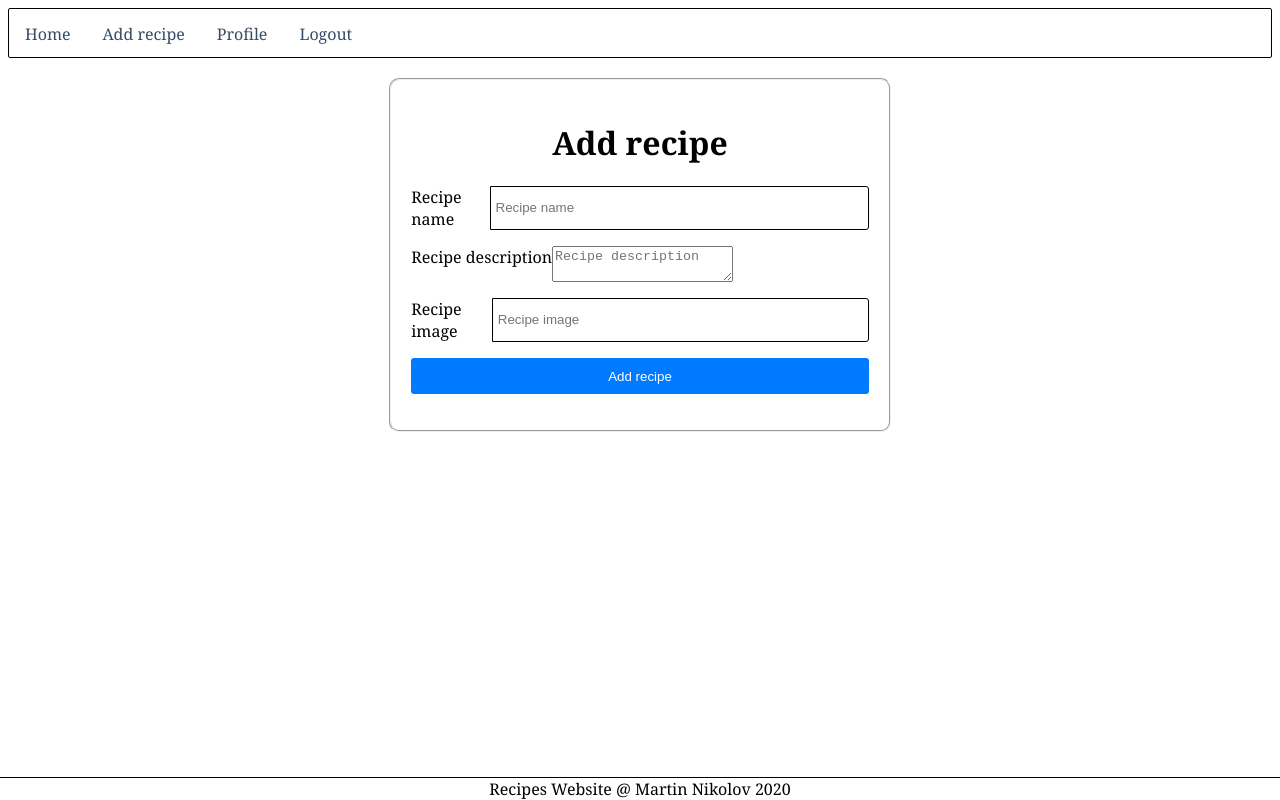
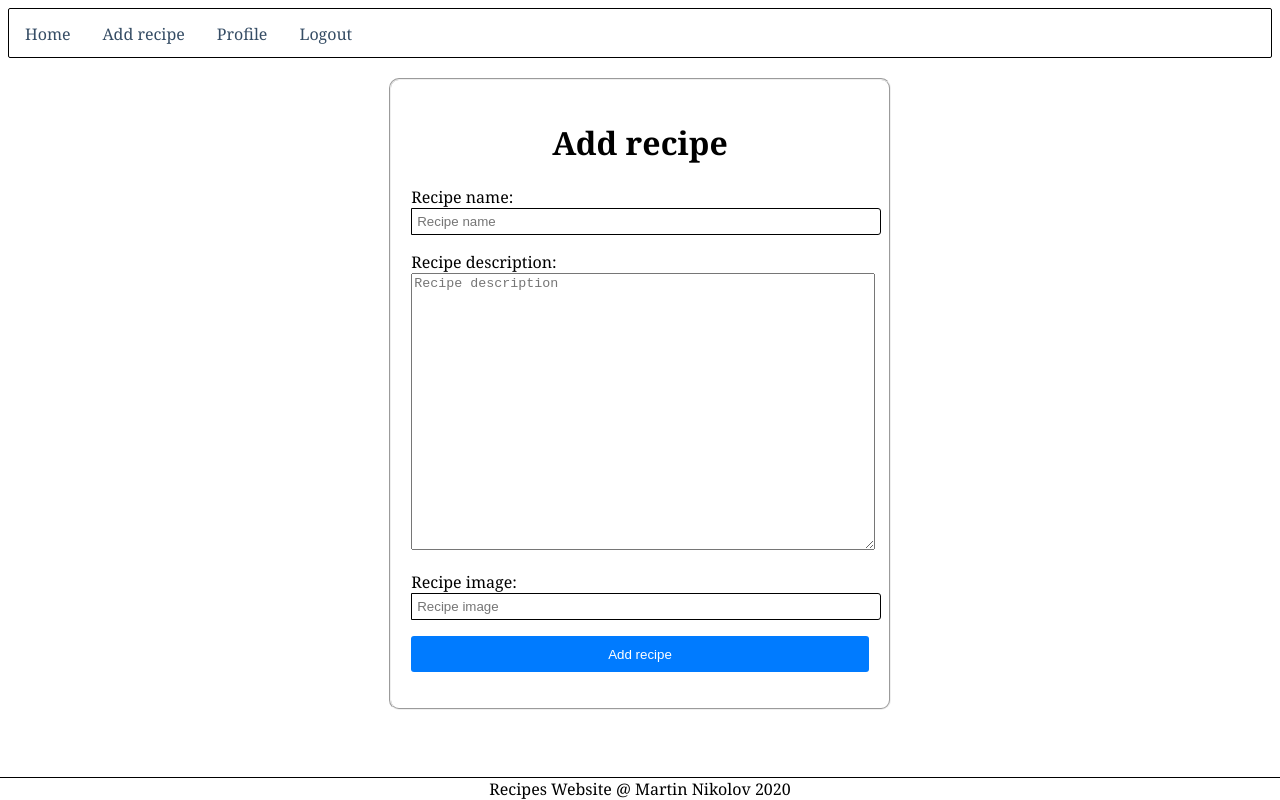
Before and after one commit to martinnikolov93/recipes--vue, a Vue app: page /recipe/add-recipe in a window 1280 px wide. Built offline with nearby package versions, Linux system fonts and the light colour scheme; sample sign-in values are in the browser's storage.

Commit message:
Add recipe component design edits

```diff
--- a/src/components/recipes/AddRecipe.vue
+++ b/src/components/recipes/AddRecipe.vue
@@ -3,11 +3,10 @@
     <form @submit.prevent="onSubmit">
       <fieldset>
         <h1>Add recipe</h1>
-
-        <p class="field">
+        <p>
           <label for="recipe-name">
             <div>
-              Recipe name
+              Recipe name:
             </div>
           </label>
           <input
@@ -18,13 +17,14 @@
             placeholder="Recipe name"
           />
         </p>
-        <p class="field">
+        <p>
           <label for="recipe-description">
             <div>
-              Recipe description
+              Recipe description:
             </div>
           </label>
           <textarea
+            style="width: 100%;height: 271px;"
             v-model="recipeDescr"
             type="textarea"
             name="recipe-description"
@@ -32,10 +32,10 @@
             placeholder="Recipe description"
           ></textarea>
         </p>
-        <p class="field">
+        <p>
           <label for="recipe-img">
             <div>
-              Recipe image
+              Recipe image:
             </div>
           </label>
           <input
--- a/src/components/recipes/RecipeEdit.vue
+++ b/src/components/recipes/RecipeEdit.vue
@@ -4,7 +4,7 @@
     <div v-else>
       <form @submit.prevent="onSubmit">
         <fieldset>
-          <h2>Editing recipe</h2>
+          <h1>Editing recipe</h1>
           <p>
             <label for="recipe-name">
               <div>
--- a/src/components/user/UserProfile.vue
+++ b/src/components/user/UserProfile.vue
@@ -4,7 +4,7 @@
     <div v-else>
       <section>
         <div class="content">
-          <h2>Your profile</h2>
+          <h1>Your profile</h1>
           <div>Email: {{ userInfo.email }}</div>
           <div>Username: {{ userInfo.displayName }}</div>
         </div>
```
